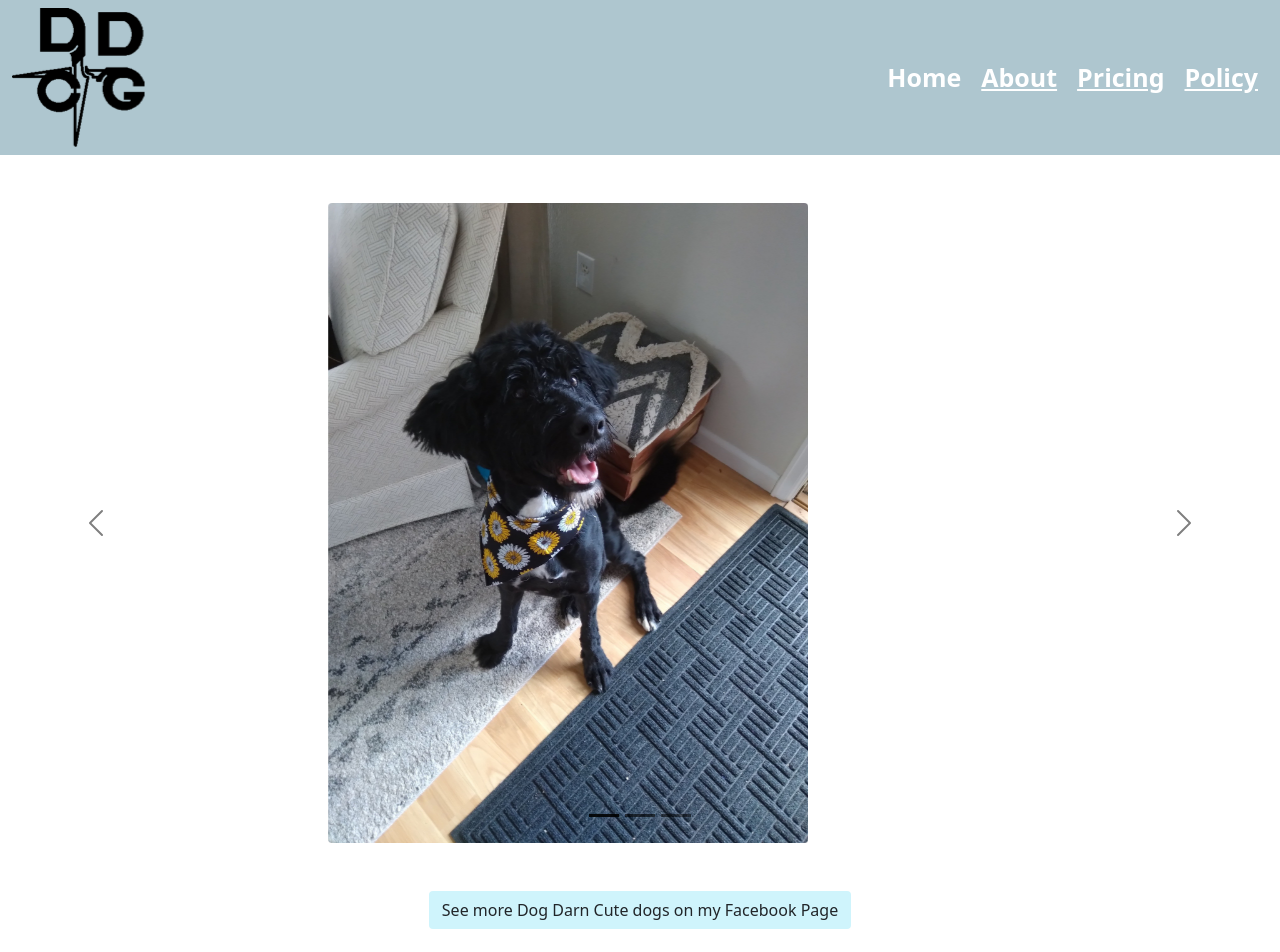
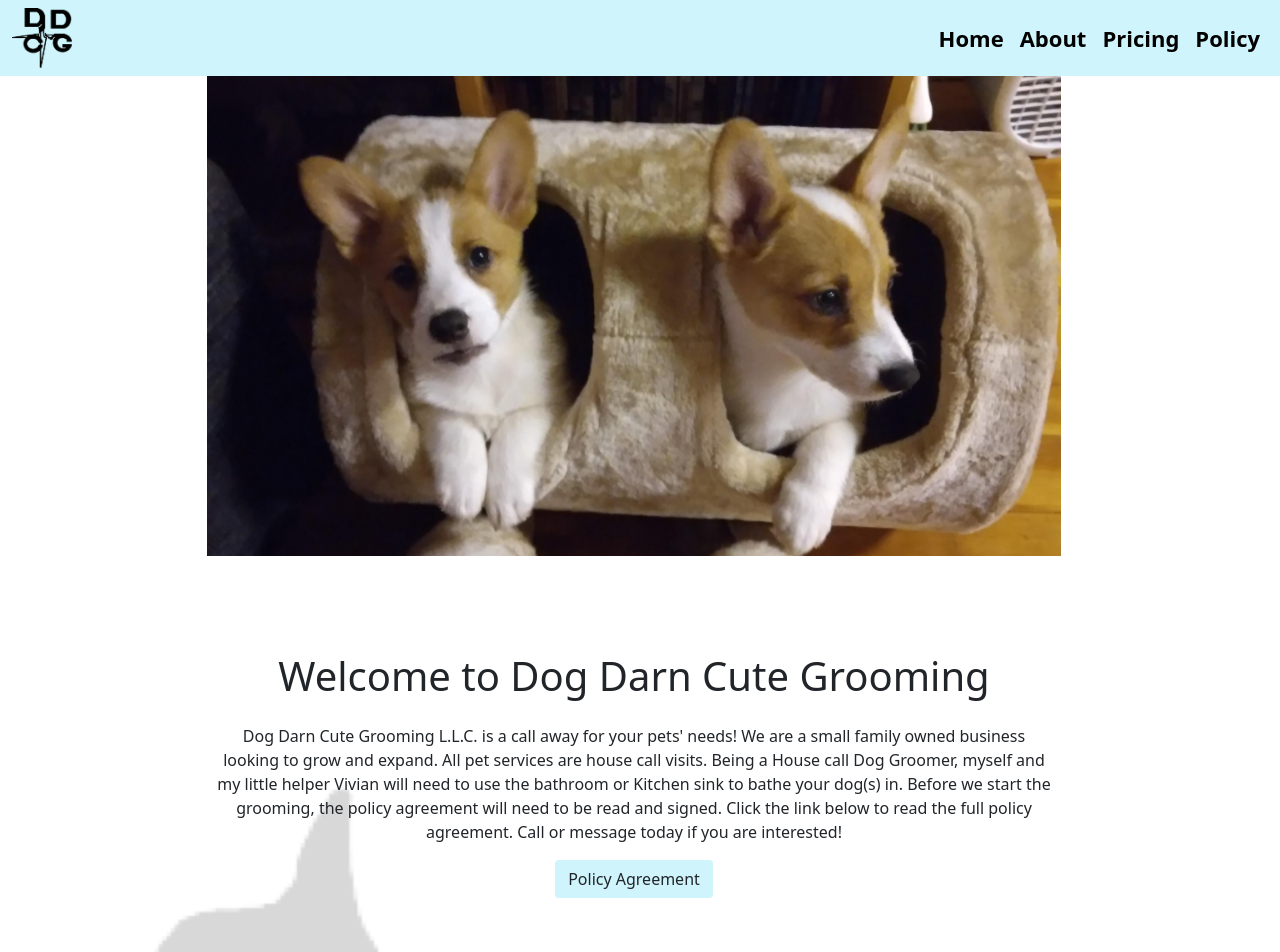
Before and after one commit to lastcson/project_julie, a plain HTML site: page index.html in a window 1280 px wide. Shown: the top 952 px of the page. Drawn offline with nearby package versions, Linux system fonts and the light colour scheme.

Commit message:
added policy button and edited navbar and content

```diff
--- a/css/main.css
+++ b/css/main.css
@@ -1,20 +1,37 @@
-.navbar{
-  background-color: #AEC6CF;
+html, body{
+  margin: 0;
+  padding: 0;
+  overflow-x: unset;
 }
 
-li{
-  margin:10px;
+*{
+  /*border: 1px solid red !important;*/
+}
+
+body{
+  background-image: url('../images/Corgi_Logo.png');
+  background-size: contain;
+  background-repeat: no-repeat;
+  background-position: center;
+  background-attachment: fixed;
+}
+
+.navbar{
+  background-color: #cff4fc;
+}
+
+.nav_Items{
   font-weight: bold;
-  font-size: 25px;
+  font-size: 22px;
   text-decoration: none;
 }
-<<<<<<< HEAD
 
-.container{
-
+.nav_Link:hover{
+  text-shadow: 0px 0px 5px #ffc600;
 }
 
 .box{
+  /*border: solid red;*/
 }
 
 #corgiheader{
@@ -35,8 +52,4 @@ li{
 
 #pricing{
 
-=======
-a{
-  text-decoration: none;
->>>>>>> eb087ee309c4ffa86f7cce2fe0963c328eebc7b3
 }
--- a/index.html
+++ b/index.html
@@ -4,7 +4,8 @@
 <head>
   <meta charset="utf-8">
   <meta name="description" content="Dog Groomer">
-  <meta name="keywords" content="Dog, Grooming, Groomer, House Call, Home Call, At Home, Mobile, Cheyenne, WY, 82001, Mobile Groomer, 82009, 82007, pet, dog wash, wash, cat wash, local, local wash, local pet wash, local dog groomer, anal glands, nails, dog nails, dog shampoo">
+  <meta name="keywords"
+    content="Dog, Grooming, Groomer, House Call, Home Call, At Home, Mobile, Cheyenne, WY, 82001, Mobile Groomer, 82009, 82007, pet, dog wash, wash, cat wash, local, local wash, local pet wash, local dog groomer, anal glands, nails, dog nails, dog shampoo">
   <meta name="Deep Blue Studio" content="Dog Darn Cute Grooming LLC">
   <meta property="og:url" content="">
   <meta property="og:site_name" content="Dog Darn Cute Grooming LLC">
@@ -25,25 +26,52 @@
 <body>
 
   <!-- Navbar Section -->
-  <nav class="navbar navbar-default">
+  <nav class="navbar navbar-default sticky-top">
     <div class="container-fluid">
       <div class="navbar-header">
-        <img src="images/IDEA2-removebg-preview.png" alt="">
+        <img src="images/IDEA2-removebg-preview.png" alt="" width="60" height="60">
       </div>
       <ul class="nav navbar-nav">
-        <div class="d-flex flex-row nav_Items">
-         <li style="color:white;">Home</li>
-      <li><a href="#" style="color:white;">About</a></li>
-         <li ><a href="#" style="color:white;">Pricing</a></li>
-         <li><a style="color:white;" href="#">Policy</a></li>
-       </div>
+        <div class="d-flex flex-row">
+          <li><a style="color:black;" class="nav_Items box mx-2">Home</a></li>
+          <li><a href="#" style="color:black;" class="nav_Items nav_Link box mx-2">About</a></li>
+          <li><a href="#" style="color:black;" class="nav_Items nav_Link box mx-2">Pricing</a></li>
+          <li><a style="color:black;" href="#" class="nav_Items nav_Link box mx-2">Policy</a></li>
+        </div>
       </ul>
     </div>
   </nav>
 
+  <!--- Landscape Home Page Image --->
+  <row class="row justify-content-center me-0 pb-5">
+    <div class="col-10 d-flex justify-content-center box">
+      <img class="img-fluid" src="images/two_corgis.jpeg" id="corgiheader" alt="">
+    </div>
+  </row>
+
+  <row class="row justify-content-center box me-0 mt-5 pb-5">
+    <div class="col-8 box">
+      <div class="col box">
+        <h1 class="text-center">Welcome to Dog Darn Cute Grooming</h1>
+        <p class="text-center lh-base pt-3">Dog Darn Cute Grooming L.L.C. is a
+          call away for your pets' needs! We are a small family owned business
+          looking to grow and expand. All pet services are house call visits.
+          Being a House call Dog Groomer, myself and my little helper Vivian
+          will need to use the bathroom or Kitchen sink to bathe your dog(s) in.
+          Before we start the grooming, the policy agreement will need to be
+          read and signed. Click the link below to read the full policy agreement.
+          Call or message today if you are interested!</p>
+        <div class="row justify-content-center">
+          <div class="col-4 text-center box">
+            <a class="btn theme" href="policy.html" role="button">Policy Agreement</a>
+          </div>
+        </div>
+      </div>
+    </div>
+  </row>
 
   <!--- carousel --->
-  <row class="row justify-content-center mt-5 pb-5">
+  <row class="row justify-content-center me-0 mt-5 pb-5">
     <div class="col-12">
       <div id="carousel1" class="carousel carousel-dark slide" data-bs-ride="carousel" data-interval="1500">
         <div class="carousel-indicators">
@@ -80,14 +108,14 @@
     </div>
   </row>
 
-  <row class="row justify-content-center pb-5 box">
+  <row class="row justify-content-center me-0 pb-5 box">
     <div class="col-6 text-center box">
       <a class="btn theme" href="https://www.facebook.com/DogDarnCuteGrooming" role="button" target="_blank">See more Dog Darn Cute dogs on my Facebook Page</a>
     </div>
   </row>
 
   <!--- Pricing --->
-  <row class="row justify-content-center mt-5 pb-5 box">
+  <row class="row justify-content-center me-0 mt-5 pb-5 box">
     <div class="col-10 justify-content-center text-center" id="pricing">
       <row class="row justify-content-center">
         <div class="col-6 align-items-center">
@@ -127,29 +155,32 @@
           </ul>
         </div>
       </row>
-      <row class="row mt-4">
+
+      <div class="row justify-content-center box">
+        <div class="col-12 mt-3 box">
+          <p class="text-center">Facial special $8 <br> Blueberry, Plum, or Lemongrass</p>
+        </div>
         <div class="col-4 box">
-          <p class="text-center">Facial special $8 - Blueberry, Plum, or Lemongrass</p>
           <hr>
         </div>
-      </row>
-      <row class="row mt-4">
+        <div class="col-12 mt-3 box">
+          <p class="text-center">Nails $10</p>
+        </div>
         <div class="col-4 box">
-          <p class="text-center">Nails $10</p>
           <hr>
         </div>
-      </row>
-      <row class="row mt-4">
+        <div class="col-12 mt-3 box">
+          <p class="text-center">Anal Glands $15</p>
+        </div>
         <div class="col-4 box">
-          <p class="text-center">Anal Glands $15</p>
           <hr>
         </div>
-      </row>
+      </div>
     </div>
   </row>
 
   <!--- Contact Now Section --->
-  <row class="row justify-content-center mt-5 pb-5 box">
+  <row class="row justify-content-center mt-5 me-0 pb-5 box">
     <div class="col-10" id="Contactus">
       <row class="row justify-content-center">
         <div class="col-6 align-items-center">
```
Also changed, not shown: images/fb_Icon.png (added), 1 other file.
